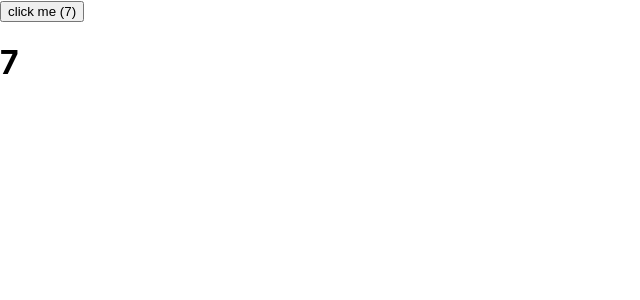
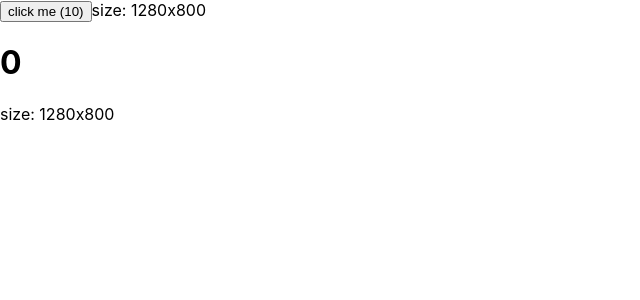
Before and after one commit to yyh321/react-new-feature, a React (Create React App) app: page / in a window 1280 px wide. Shown: the top 300 px of the page, without its empty margins (0-640 px from the left). Built offline with nearby package versions, Linux system fonts and the light colour scheme.

Commit message:
自定义hooks

```diff
--- /dev/null
+++ b/src/CustomHook.js
@@ -0,0 +1,57 @@
+import React, {useState,useEffect,useCallback} from 'react';
+
+function useCount(defaultCount) {
+  const [count,setCount] = useState(defaultCount);
+
+
+  return [count,setCount];
+}
+
+function useCounter(count) {
+  const size = useSize();
+  return (
+    <>
+    <h1>{count}</h1>
+    size: {size.width}x{size.height}
+    </>
+  );
+}
+
+function useSize() {
+  const [size,setSize] = useState({
+    width:document.documentElement.clientWidth,
+    height: document.documentElement.clientHeight
+
+  })
+
+  const onResize = useCallback(() => {
+    setSize({
+        width: document.documentElement.clientWidth,
+        height: document.documentElement.clientHeight
+    });
+  },[]);
+
+  useEffect(() => {
+    window.addEventListener("resize", onResize, false);
+    return () => {
+      window.removeEventListener("resize", onResize, false);
+    };
+  }, [onResize]);
+
+  return size;
+}
+
+function App() {
+  const [count, setCount] = useCount(10);
+  const Counter = useCounter(0);
+  const size = useSize();
+  return (
+    <div>
+      <button onClick={() => setCount(count+1)}>click me ({count})</button>
+      size: {size.width}x{size.height}
+      {Counter}
+    </div>
+  )
+}
+
+export default App;
--- a/src/index.js
+++ b/src/index.js
@@ -9,9 +9,10 @@ import App from './App';
 import ContextHooks from "./ContextHooks";
 import UseMemoHooks from "./UseMemoHooks";
 import UseRefHook from "./UseRefHook";
+import CustomHook from "./CustomHook";
 import * as serviceWorker from './serviceWorker';
 
-ReactDOM.render(<UseRefHook />, document.getElementById("root"));
+ReactDOM.render(<CustomHook />, document.getElementById("root"));
 
 // If you want your app to work offline and load faster, you can change
 // unregister() to register() below. Note this comes with some pitfalls.
```
